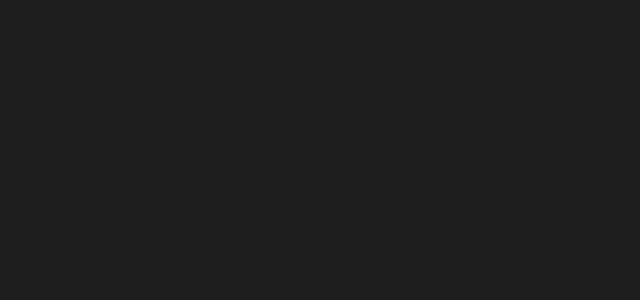
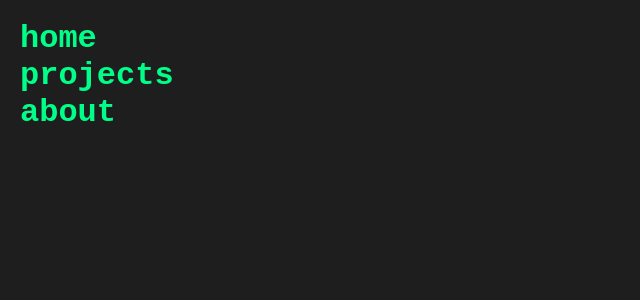
Before and after one commit to PESolut/terminal-portfolio, a React (Create React App) app: page / in a window 1280 px wide. Shown: the top 300 px of the page, without its empty margins (0-640 px from the left). Built offline with nearby package versions, Linux system fonts and the light colour scheme.

Commit message:
nav bar being render

```diff
--- /dev/null
+++ b/src/components/NavBar.tsx
@@ -0,0 +1,18 @@
+import React from "react";
+import NavBarItem from "./NavBarItem";
+import { navigationData } from './data/navigation'
+import type { NavigationProps } from './NavBarItem';
+
+
+const NavBar: React.FC = () => {
+  return (
+    <div className="navbar">
+        {navigationData.map((nav: NavigationProps, idx: number) => (
+            <NavBarItem key={idx} {...nav} />
+        ))}
+
+    </div>
+  );
+};
+
+export default NavBar;
--- /dev/null
+++ b/src/components/NavBarItem.tsx
@@ -0,0 +1,20 @@
+import React from "react";
+
+export type NavigationProps = {
+    name: string;
+    path: string;
+    isActive: boolean;
+    onClick: (e: React.MouseEvent<HTMLDivElement>) => void;
+    icon: React.ReactNode | null;
+};
+
+const NavBarItem: React.FC<NavigationProps> = ({ name, path, isActive, onClick, icon }) => {
+  return (
+    <div className="navbar">
+        <h1>{name}</h1>
+
+    </div>
+  );
+};
+
+export default NavBarItem;
--- a/src/components/Terminal.tsx
+++ b/src/components/Terminal.tsx
@@ -1,10 +1,12 @@
 import React from "react";
+import NavBar from "./NavBar";
 import "./Terminal.css";
 
 const Terminal: React.FC = () => {
   return (
     <div className="terminal">
-      {/* Terminal content will go here */}
+        <NavBar/>
+
     </div>
   );
 };
--- /dev/null
+++ b/src/components/data/navigation.ts
@@ -0,0 +1,29 @@
+export const navigationData = [
+    {
+        name: "home",
+        path: "/",
+        isActive: true,
+        icon: null,
+        onClick: () => {
+            console.log("Navigating to home");
+      },
+    },
+    {
+        name: "projects",
+        path: "/projects",
+        isActive: false,
+        icon: null,
+        onClick: () => {
+            console.log("Navigating to projects");
+        },
+    },
+    {
+        name: "about",
+        path: "/about",
+        isActive: false,
+        icon: null,
+        onClick: () => {
+            console.log("Navigating to about");
+      },
+    },
+  ];
```
